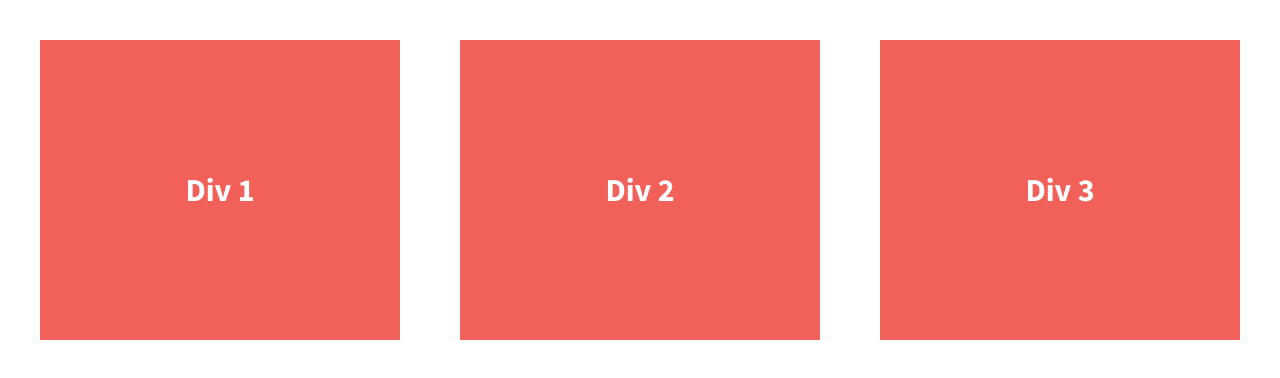
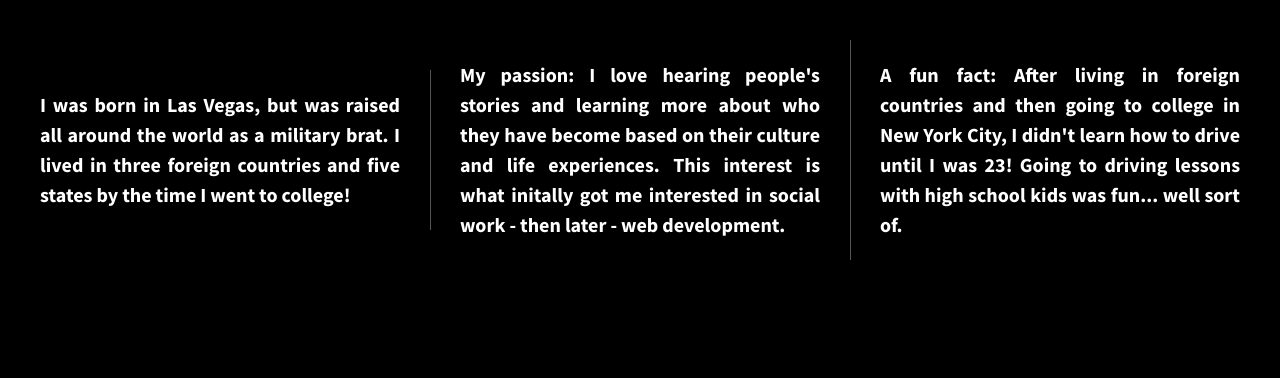
Before and after one commit to mpelegrin/divs-flexbox, a plain HTML site: page index.html in a window 1280 px wide. Drawn offline with nearby package versions, Linux system fonts and the light colour scheme.

Commit message:
changes to divs

```diff
--- a/css/main.css
+++ b/css/main.css
@@ -97,8 +97,9 @@ textarea {
 
 
 html {
-  background-color: #fff;
+  background-color: #000000;
   height: 100%;
+  width: 100%;
 }
 
 body {
@@ -110,7 +111,9 @@ body {
 
 .wrapper {
   /*add display:flex and set justify-content to space-between*/
+  align-items: center;
   display: flex;
+  flex-flow: row wrap;
   font-weight: 700;
   justify-content: space-between;
 }
@@ -120,15 +123,18 @@ body {
   align-items: center;
   color: #fff;
   display: flex;
+  text-align: justify;
   line-height: 1.5em;
-  font-size: 1.6em;
+  font-size: 1em;
   justify-content: center;
-  background-color: #f16059;
-  height: 300px;
+  height: auto;
   width: 30%;
 }
 
-
+.div-1, .div-2 {
+  border-right: 1px solid #555;
+  padding-right: 30px;
+}
 
 
 /* ==========================================================================
--- a/index.html
+++ b/index.html
@@ -23,13 +23,20 @@
 
         <section class="wrapper">
             <div class="div-1">
-                Div 1
+                <p>I was born in Las Vegas, but was raised all around the world as
+                  a military brat. I lived in three foreign countries and five states
+                  by the time I went to college!</p>
             </div>
             <div class="div-2">
-                Div 2
+                <p><strong> My passion:</strong> I love hearing people's stories
+                  and learning more about who they have become based on their culture
+                  and life experiences. This interest is what initally got me interested
+                  in social work - then later - web development.</p>
             </div>
             <div class="div-3">
-                Div 3
+                <p><strong>A fun fact:</strong> After living in foreign countries and then
+                  going to college in New York City, I didn't learn how to drive until I was 23!
+                  Going to driving lessons with high school kids was fun... well sort of.</p>
             </div>
         </section>
 
```
